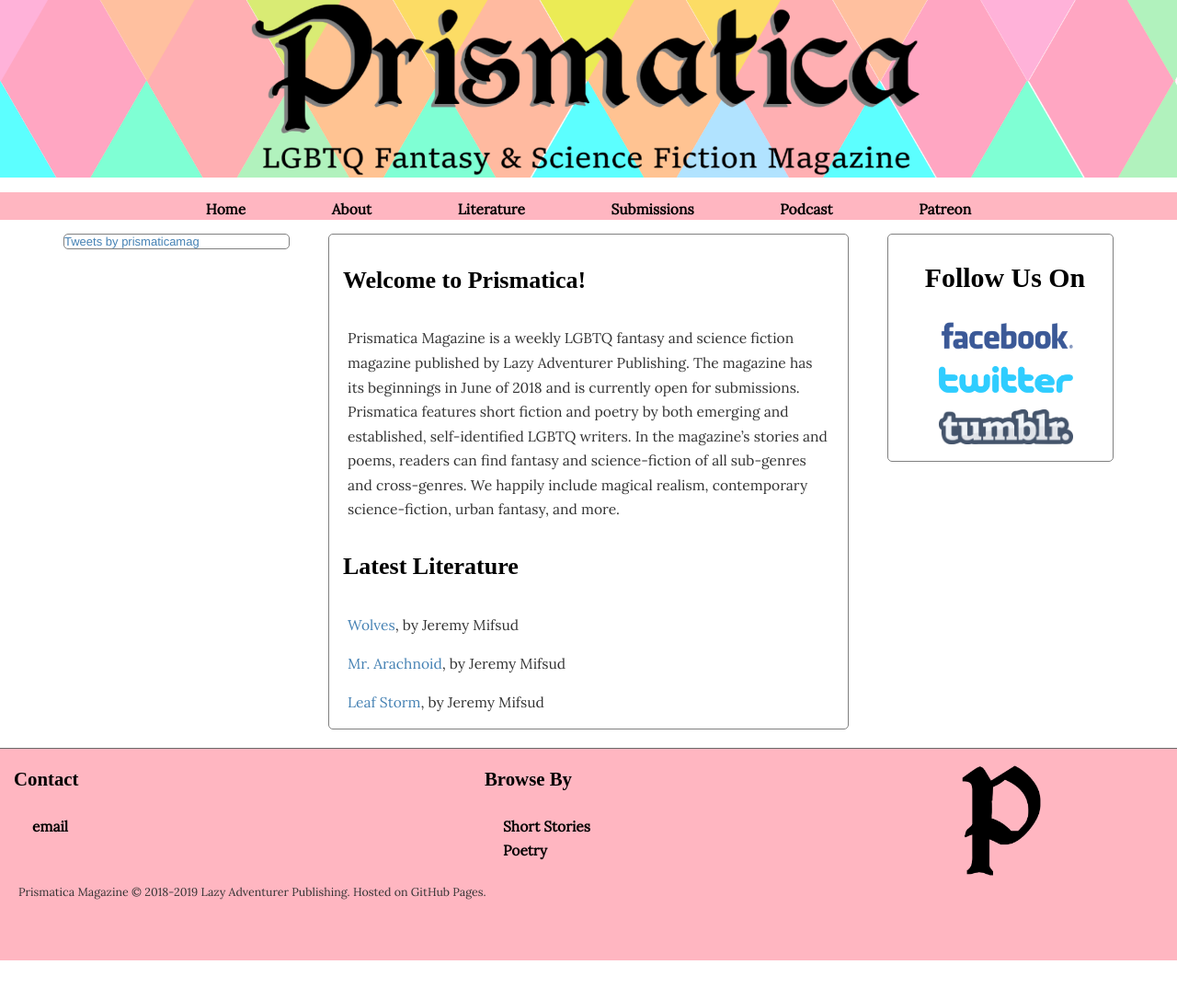
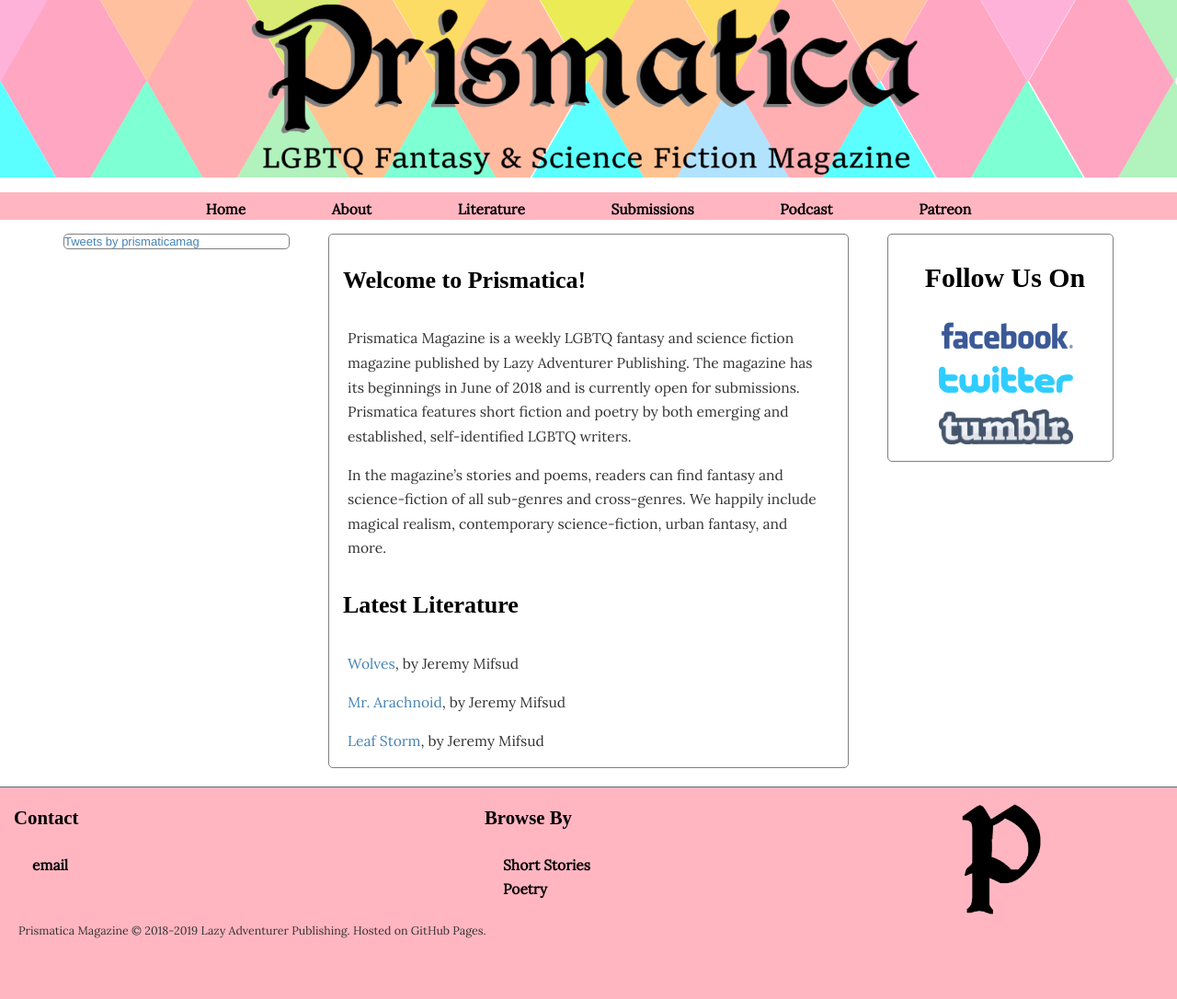
Before and after one commit to lazyadventurerpublishing/prismatica, a Jekyll site: the page built from index.html, in a window 1280 px wide. Shown: the whole page at 92% size. Built offline with Jekyll 4.4.1, drawn with Linux system fonts in a browser that asks for light colours; some web fonts are replaced; the list of posts is cut into pages by our own code; comment, search, counter and statistics services are not loaded; before the commit the page ends 1044 px from its top, so only the background shows below that.

```diff
--- a/index.html
+++ b/index.html
@@ -4,7 +4,8 @@ title: Home
 ---
 <div class="home">
     <h4>Welcome to Prismatica!</h4>
-    <p>Prismatica Magazine is a weekly LGBTQ fantasy and science fiction magazine published by Lazy Adventurer Publishing. The magazine has its beginnings in June of 2018 and is currently open for submissions. Prismatica features short fiction and poetry by both emerging and established, self-identified LGBTQ writers. In the magazine’s stories and poems, readers can find fantasy and science-fiction of all sub-genres and cross-genres. We happily include magical realism, contemporary science-fiction, urban fantasy, and more.</p>
+    <p>Prismatica Magazine is a weekly LGBTQ fantasy and science fiction magazine published by Lazy Adventurer Publishing. The magazine has its beginnings in June of 2018 and is currently open for submissions. Prismatica features short fiction and poetry by both emerging and established, self-identified LGBTQ writers.</p>
+    <p>In the magazine’s stories and poems, readers can find fantasy and science-fiction of all sub-genres and cross-genres. We happily include magical realism, contemporary science-fiction, urban fantasy, and more.</p>
     <h4>Latest Literature</h4>
     {% include latestpost.html %}
 </div>
```
